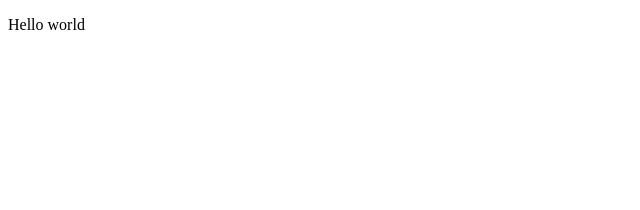
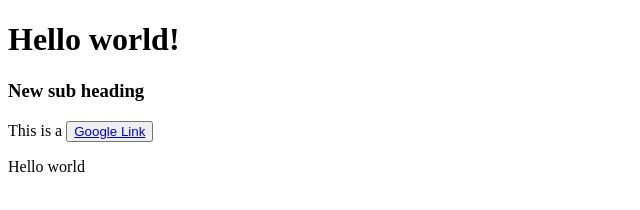
Before and after one commit to TempeHS/2023IST-Website-Anthony.Boskovski, a plain HTML site: page index.html in a window 1280 px wide. Shown: the whole page, without its empty margins (0-640 px from the left). Drawn offline with Linux system fonts and the light colour scheme.

Commit message:
update website

```diff
--- a/index.html
+++ b/index.html
@@ -1,8 +1,17 @@
 <!doctype HTML>
 <HTML lang="en">
-<HEADER>
-<TITLE>My
-Website</TITLE>
+<HEAD>
+<TITLE>My Website</TITLE>
+<link rel="shortcut icon" href="images/favicon.png" />
+<link href="style.css" rel="stylesheet" type="text/css" />
+</HEAD>
+<BODY>
+<H1>Hello world!</H1>
+<H3>New sub heading</H3>
+This is a <button><A href="http://www.google.com">Google Link</A></button>
+
+
+
 </HEADER>
 <BODY>
 
```
Also changed, not shown: images/favicon.png (added), style.css (added).
